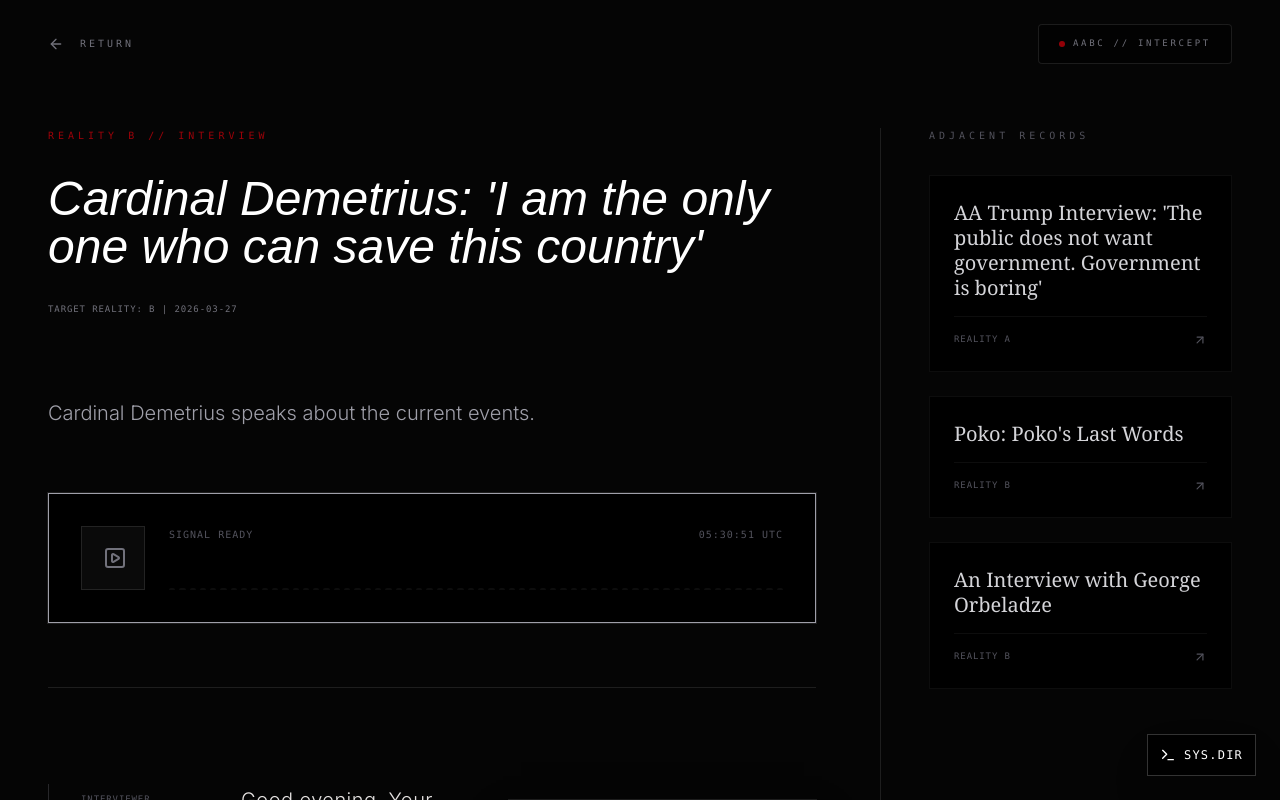
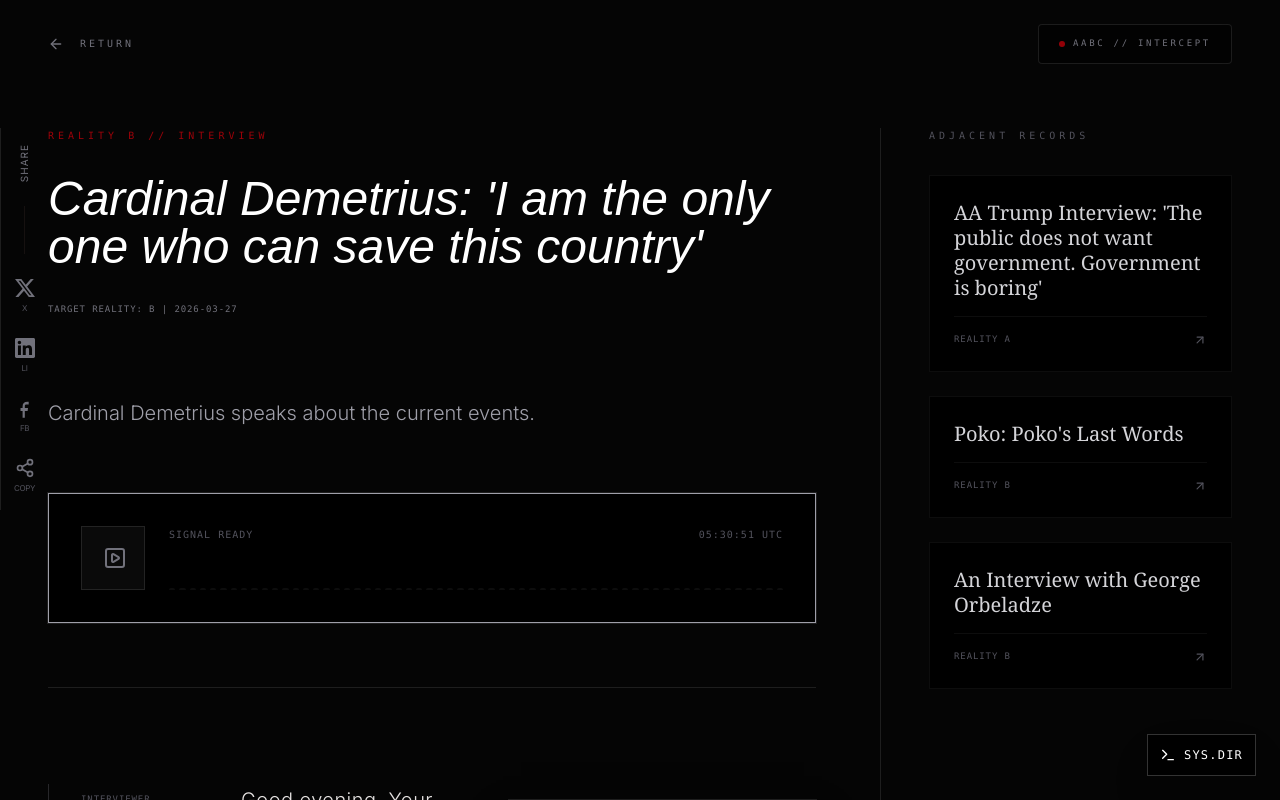
Before and after one commit to theasylumagency/almost-another, a Next.js app: page /dialogues/demetrius in a window 1280 px wide. Shown: the top 800 px of the page. Built offline with nearby package versions, Linux system fonts and the light colour scheme; grey boxes are pictures that could not be loaded; a web font is replaced by a local one.

Commit message:
Initial commit

```diff
--- a/src/app/articles/[slug]/page.tsx
+++ b/src/app/articles/[slug]/page.tsx
@@ -34,10 +34,27 @@ export async function generateMetadata({ params }: { params: Promise<{ slug: str
   const title = `${article.title} | THE BRUTALIST SCHOLAR`;
   const description = article.description || article.subtitle || 'Read the full article';
 
-  const imagePath = article.imageWide || article.imageSquare || '';
+  const imagePath = article.ogImage || article.imageWide || article.imageSquare || '';
   const imageUrl = imagePath ? (imagePath.startsWith('http') ? imagePath : `${baseUrl}${imagePath}`) : '';
 
-  return { title, description };
+  return {
+    title,
+    description,
+    openGraph: {
+      title,
+      description,
+      type: 'article',
+      url,
+      images: imageUrl ? [{ url: imageUrl, width: 1200, height: 630, alt: title }] : [],
+      authors: [article.author],
+    },
+    twitter: {
+      card: 'summary_large_image',
+      title,
+      description,
+      images: imageUrl ? [imageUrl] : [],
+    },
+  };
 }
 
 export default async function ArticlePage({ params }: { params: Promise<{ slug: string }> }) {
--- a/src/app/dialogues/[slug]/AABCInnerLayout.tsx
+++ b/src/app/dialogues/[slug]/AABCInnerLayout.tsx
@@ -4,6 +4,7 @@ import { useState, ReactNode, useEffect } from 'react';
 import Link from 'next/link';
 import { ArrowLeft, ArrowUpRight, PlaySquare, Pause } from 'lucide-react';
 import LiveClock from '@/components/aabc/LiveClock';
+import ShareButtons from '@/components/ShareButtons';
 
 export default function AABCInnerLayout({
     frontmatter,
@@ -51,7 +52,11 @@ export default function AABCInnerLayout({
             <main className="pt-32 pb-32 px-6 md:px-12 max-w-[1400px] mx-auto grid grid-cols-1 lg:grid-cols-12 gap-16">
 
                 {/* LEFT COLUMN: CONTENT */}
-                <div className="lg:col-span-8">
+                <div className="lg:col-span-8 relative">
+                    <div className="absolute top-0 -left-4 md:-left-8 lg:-left-12 h-full hidden md:block">
+                        <ShareButtons title={frontmatter.title} isDesktop={true} className="sticky top-32 flex flex-col items-center gap-6 py-4 w-12 border-l border-white/10" />
+                    </div>
+
                     {/* HEADER & PLAYER */}
                     <header className="mb-24 border-b border-white/10 pb-16">
                         <div className="flex justify-between items-end mb-8">
@@ -129,6 +134,8 @@ export default function AABCInnerLayout({
                             </Link>
                         </div>
                     )}
+
+                    <ShareButtons title={frontmatter.title} isDesktop={false} className="md:hidden flex items-center justify-center gap-6 mb-24 border-t border-white/10 pt-8" />
                 </div>
 
                 {/* RIGHT COLUMN: SURVEILLANCE DOSSIER */}
--- a/src/app/dialogues/[slug]/page.tsx
+++ b/src/app/dialogues/[slug]/page.tsx
@@ -1,6 +1,7 @@
 import fs from 'fs';
 import path from 'path';
 import { notFound } from 'next/navigation';
+import type { Metadata } from 'next';
 import { getBroadcastBySlug, getAllBroadcasts } from '@/lib/mdx';
 import { MDXRemote } from 'next-mdx-remote/rsc';
 import { mdxComponents } from '@/components/MDXComponents';
@@ -13,6 +14,40 @@ export async function generateStaticParams() {
     return broadcasts.map((b) => ({
         slug: b.slug,
     }));
+}
+
+export async function generateMetadata({ params }: { params: Promise<{ slug: string }> }): Promise<Metadata> {
+    const resolvedParams = await params;
+    const broadcast = getBroadcastBySlug(resolvedParams.slug);
+
+    if (!broadcast) {
+        return { title: 'Dialogue Not Found' };
+    }
+
+    const baseUrl = 'https://almost-another-articles.com';
+    const title = broadcast.frontmatter?.title || broadcast.slug;
+    const description = broadcast.frontmatter?.description || 'Read the full dialogue.';
+    const url = `${baseUrl}/dialogues/${broadcast.slug}`;
+    const imagePath = broadcast.ogImage || broadcast.frontmatter?.ogImage || '';
+    const imageUrl = imagePath ? (imagePath.startsWith('http') ? imagePath : `${baseUrl}${imagePath}`) : '';
+
+    return {
+        title,
+        description,
+        openGraph: {
+            title,
+            description,
+            type: 'article',
+            url,
+            images: imageUrl ? [{ url: imageUrl, width: 1200, height: 630, alt: title }] : [],
+        },
+        twitter: {
+            card: 'summary_large_image',
+            title,
+            description,
+            images: imageUrl ? [imageUrl] : [],
+        },
+    };
 }
 
 export default async function BroadcastPage({ params }: { params: Promise<{ slug: string }> }) {
--- a/src/app/novel/[slug]/NovelClientWrapper.tsx
+++ b/src/app/novel/[slug]/NovelClientWrapper.tsx
@@ -13,7 +13,7 @@ interface NovelClientWrapperProps {
   currentChapter: number;
 }
 
-// მცირე, მექანიკური "ხრახნის" კომპონენტი
+
 const Screw = () => (
   <div className="w-2 h-2 rounded-full bg-[#2D3A33] border border-[#1A2520] shadow-inner relative flex items-center justify-center">
     <div className="w-full h-[1px] bg-[#1A2520] rotate-45"></div>
@@ -27,7 +27,6 @@ export default function NovelClientWrapper({ slug, chapters, currentChapter }: N
   const [jumpTo, setJumpTo] = useState('');
 
   useEffect(() => {
-    // Save last read
     localStorage.setItem('lastReadNovelChapter', slug);
   }, [slug]);
 
--- a/src/lib/articles.ts
+++ b/src/lib/articles.ts
@@ -11,6 +11,7 @@ export interface ArticleData {
   description: string;
   imageWide?: string;
   imageSquare?: string;
+  ogImage?: string;
   linked_broadcast?: string;
   content: string;
 }
@@ -18,7 +19,7 @@ export interface ArticleData {
 const contentDir = path.join(process.cwd(), 'src/content/editorials');
 const imagesDir = path.join(process.cwd(), 'public/images');
 const EDITORIALS_PATH = path.join(process.cwd(), 'src/content/editorials');
-const BROADCASTS_PATH = path.join(process.cwd(), 'src/content/broadcasts');
+const BROADCASTS_PATH = path.join(process.cwd(), 'src/content/broadcast');
 function resolveImages(prefix: string) {
   if (!prefix) return { imageWide: '', imageSquare: '' };
 
@@ -39,6 +40,21 @@ function resolveImages(prefix: string) {
     imageWide: hasWide ? `/images/${wideName}` : '',
     imageSquare: hasSquare ? `/images/${squareName}` : (hasWide ? `/images/${wideName}` : ''),
   };
+}
+function resolveEditorialOgImage(data: Record<string, unknown>) {
+  const raw = typeof data.og_image === 'string' ? data.og_image : (typeof data.ogImage === 'string' ? data.ogImage : '');
+  if (raw) {
+    const trimmed = raw.trim();
+    if (trimmed.startsWith('/')) return trimmed;
+    if (trimmed.includes('/')) return `/${trimmed}`;
+    if (/\.(webp|png|jpg|jpeg)$/i.test(trimmed)) return `/images/${trimmed}`;
+    const { imageWide, imageSquare } = resolveImages(trimmed);
+    return imageWide || imageSquare || '';
+  }
+
+  const fallback = typeof data.image === 'string' ? data.image : '';
+  const { imageWide, imageSquare } = resolveImages(fallback);
+  return imageWide || imageSquare || '';
 }
 export function getLinkedBroadcast(broadcastSlug: string): Record<string, any> | null {
   try {
@@ -65,6 +81,7 @@ export function getArticles(): ArticleData[] {
 
       const matterResult = matter(fileContents);
       const { imageWide, imageSquare } = resolveImages(matterResult.data.image || '');
+      const ogImage = resolveEditorialOgImage(matterResult.data);
 
       return {
         slug,
@@ -75,6 +92,7 @@ export function getArticles(): ArticleData[] {
         description: matterResult.data.description || '',
         imageWide,
         imageSquare,
+        ogImage,
         linked_broadcast: matterResult.data.linked_broadcast || '',
         content: matterResult.content,
       };
@@ -96,6 +114,7 @@ export function getArticleBySlug(slug: string): ArticleData | null {
     const fileContents = fs.readFileSync(fullPath, 'utf8');
     const matterResult = matter(fileContents);
     const { imageWide, imageSquare } = resolveImages(matterResult.data.image || '');
+    const ogImage = resolveEditorialOgImage(matterResult.data);
 
     return {
       slug,
@@ -106,6 +125,7 @@ export function getArticleBySlug(slug: string): ArticleData | null {
       description: matterResult.data.description || '',
       imageWide,
       imageSquare,
+      ogImage,
       linked_broadcast: matterResult.data.linked_broadcast || '',
       content: matterResult.content,
     };
--- a/src/lib/mdx.ts
+++ b/src/lib/mdx.ts
@@ -4,6 +4,32 @@ import matter from 'gray-matter';
 
 const EDITORIALS_PATH = path.join(process.cwd(), 'src', 'content', 'editorials');
 const BROADCASTS_PATH = path.join(process.cwd(), 'src', 'content', 'broadcast');
+const BROADCAST_IMAGES_PATH = path.join(process.cwd(), 'public', 'aabc_images');
+
+function resolveBroadcastOgImage(slug: string, data: Record<string, unknown>) {
+    const raw = typeof data.og_image === 'string' ? data.og_image : (typeof data.ogImage === 'string' ? data.ogImage : '');
+    if (raw) {
+        const trimmed = raw.trim();
+        if (trimmed.startsWith('/')) return trimmed;
+        if (trimmed.includes('/')) return `/${trimmed}`;
+        return `/aabc_images/${slug}/${trimmed}`;
+    }
+
+    if (typeof data.mainImage === 'string' && data.mainImage) {
+        return `/aabc_images/${slug}/${data.mainImage}`;
+    }
+
+    try {
+        const folder = path.join(BROADCAST_IMAGES_PATH, slug);
+        if (!fs.existsSync(folder)) return '';
+        const files = fs.readdirSync(folder).filter((file) => !file.startsWith('.'));
+        if (files.length === 0) return '';
+        files.sort();
+        return `/aabc_images/${slug}/${files[0]}`;
+    } catch {
+        return '';
+    }
+}
 
 export function getLinkedBroadcast(broadcastSlug: string) {
     try {
@@ -32,7 +58,9 @@ export function getBroadcastBySlug(slug: string) {
         const fileContents = fs.readFileSync(fullPath, 'utf8');
         const { data, content } = matter(fileContents);
 
-        return { slug, frontmatter: data, content };
+        const ogImage = resolveBroadcastOgImage(slug, data);
+
+        return { slug, frontmatter: { ...data, ogImage }, content, ogImage };
     } catch (error) {
         console.error("Error reading broadcast:", error);
         return null;
@@ -51,7 +79,8 @@ export function getAllBroadcasts() {
                 const fullPath = path.join(BROADCASTS_PATH, file);
                 const fileContents = fs.readFileSync(fullPath, 'utf8');
                 const { data } = matter(fileContents);
-                return { slug, ...data };
+                const ogImage = resolveBroadcastOgImage(slug, data);
+                return { slug, ...data, ogImage };
             });
 
         return broadcasts.sort((a: any, b: any) => new Date(b.date).getTime() - new Date(a.date).getTime());
--- a/src/lib/novels.ts
+++ b/src/lib/novels.ts
@@ -10,6 +10,7 @@ export interface NovelChapterData {
   chapterNumber: number;
   description: string;
   coverImage: string;
+  ogImage?: string;
   content: string;
   wordCount: number;
   readingTime: string;
@@ -18,6 +19,21 @@ export interface NovelChapterData {
 }
 
 const contentDir = path.join(process.cwd(), 'src/content/novel');
+
+function resolveNovelOgImage(data: Record<string, unknown>) {
+  const raw = typeof data.og_image === 'string' ? data.og_image : (typeof data.ogImage === 'string' ? data.ogImage : '');
+  if (raw) {
+    const trimmed = raw.trim();
+    if (trimmed.startsWith('/')) return trimmed;
+    if (trimmed.includes('/')) return `/${trimmed}`;
+    return `/novel_images/archive/${trimmed.replace(/^\//, '')}`;
+  }
+
+  if (typeof data.coverImage === 'string' && data.coverImage) {
+    return `/novel_images/archive/${data.coverImage.replace(/^\//, '')}`;
+  }
+  return '';
+}
 
 function calculateStats(content: string, chapterNumber: number) {
   const words = content.trim().split(/\s+/).length;
@@ -48,6 +64,7 @@ export function getNovelChapters(): NovelChapterData[] {
 
       const matterResult = matter(fileContents);
       const stats = calculateStats(matterResult.content, matterResult.data.chapterNumber || 0);
+      const ogImage = resolveNovelOgImage(matterResult.data);
 
       return {
         slug,
@@ -57,6 +74,7 @@ export function getNovelChapters(): NovelChapterData[] {
         chapterNumber: matterResult.data.chapterNumber || 0,
         description: matterResult.data.description || '',
         coverImage: matterResult.data.coverImage || '',
+        ogImage,
         content: matterResult.content,
         wordCount: stats.wordCount,
         readingTime: stats.readingTime,
@@ -76,6 +94,7 @@ export function getNovelChapterBySlug(slug: string): NovelChapterData | null {
     const matterResult = matter(fileContents);
 
     const stats = calculateStats(matterResult.content, matterResult.data.chapterNumber || 0);
+    const ogImage = resolveNovelOgImage(matterResult.data);
 
     return {
       slug,
@@ -85,6 +104,7 @@ export function getNovelChapterBySlug(slug: string): NovelChapterData | null {
       chapterNumber: matterResult.data.chapterNumber || 0,
       description: matterResult.data.description || '',
       coverImage: matterResult.data.coverImage || '',
+      ogImage,
       content: matterResult.content,
       wordCount: stats.wordCount,
       readingTime: stats.readingTime,
```
Also changed, not shown: src/app/novel/[slug]/page.tsx (+12 -5 lines).
